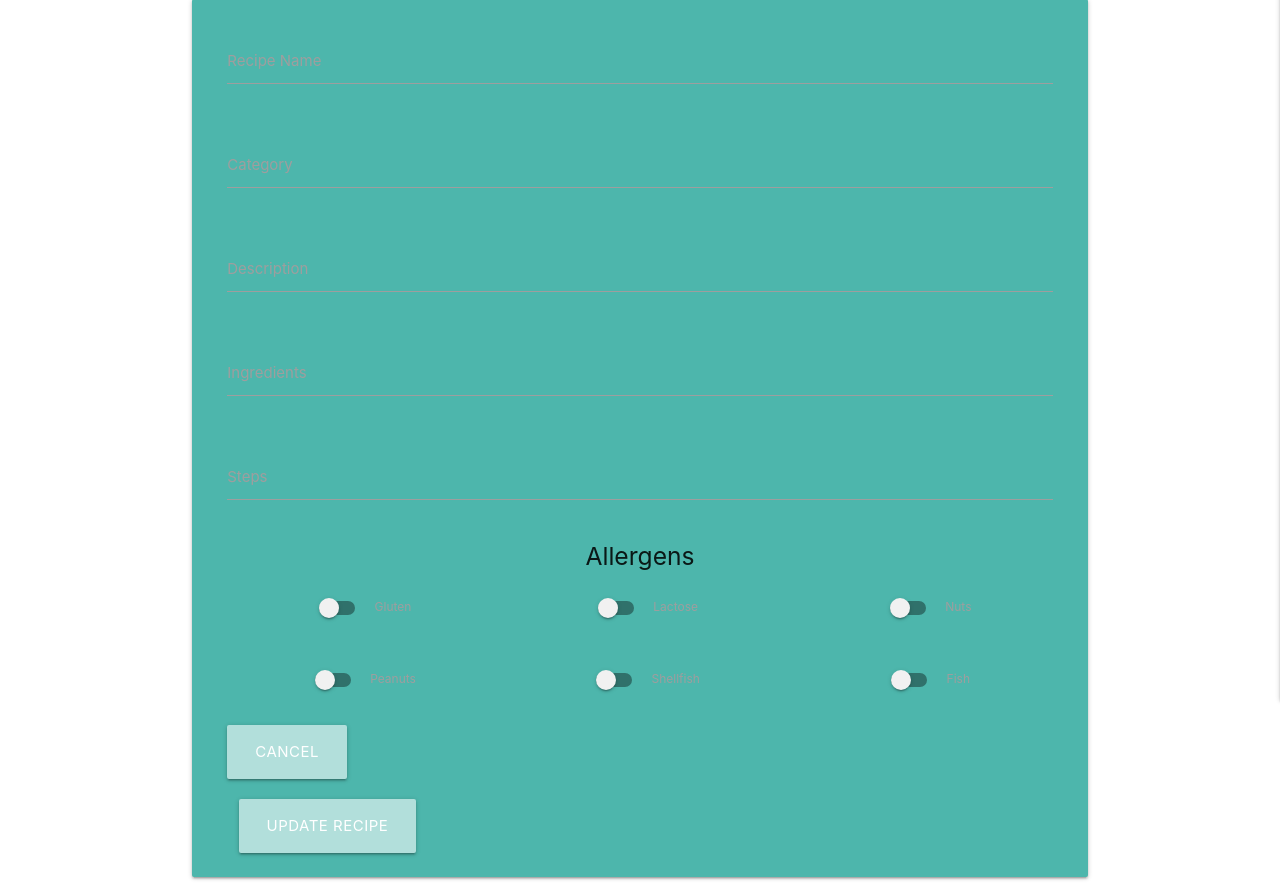
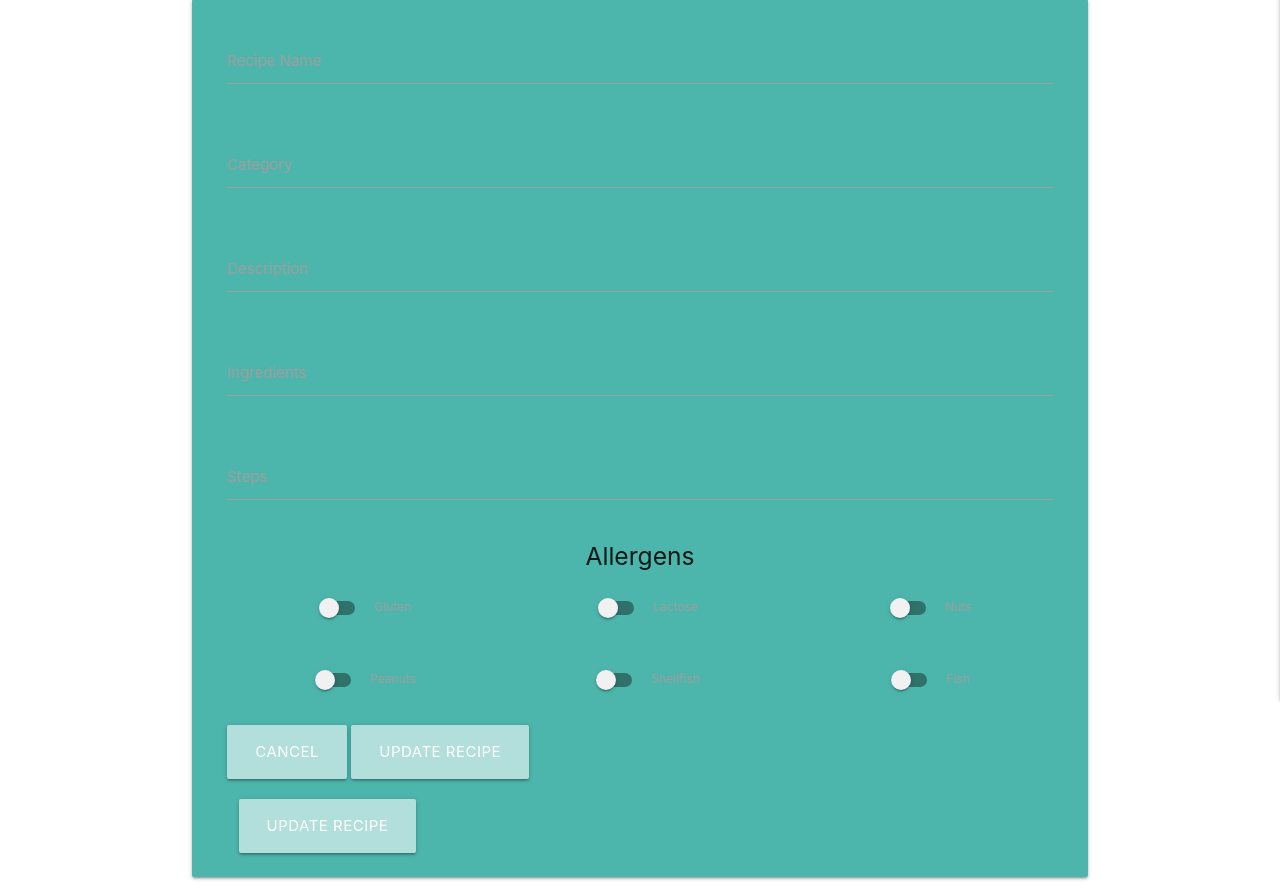
Before and after one commit to Code-Institute-Submissions/Daffie95-wikipies-MS3_MayResub, a Flask app: template templates/edit_page.html in a window 1280 px wide. Shown: the part 160-1052 px from the top of the page. Run offline with Flask 2, Linux system fonts and the light colour scheme; the template is opened without the code that fills it, so the values that code supplies are empty; some libraries are stand-ins or nearby versions.

Commit message:
Update edit_page.html
testing to have both buttons be centered and occupy 6 spaces on the same row

```diff
--- a/templates/edit_page.html
+++ b/templates/edit_page.html
@@ -137,6 +137,9 @@
         <div class="row">
             <div class="col s6">
                 <a href="{{ url_for('frontpage') }}" class="btn-large teal lighten-4">Cancel</a>
+                <button type="submit" class="btn-large teal lighten-4">
+                    Update Recipe
+                </button>
             </div>
         </div>
         <div class="col s6">
```
